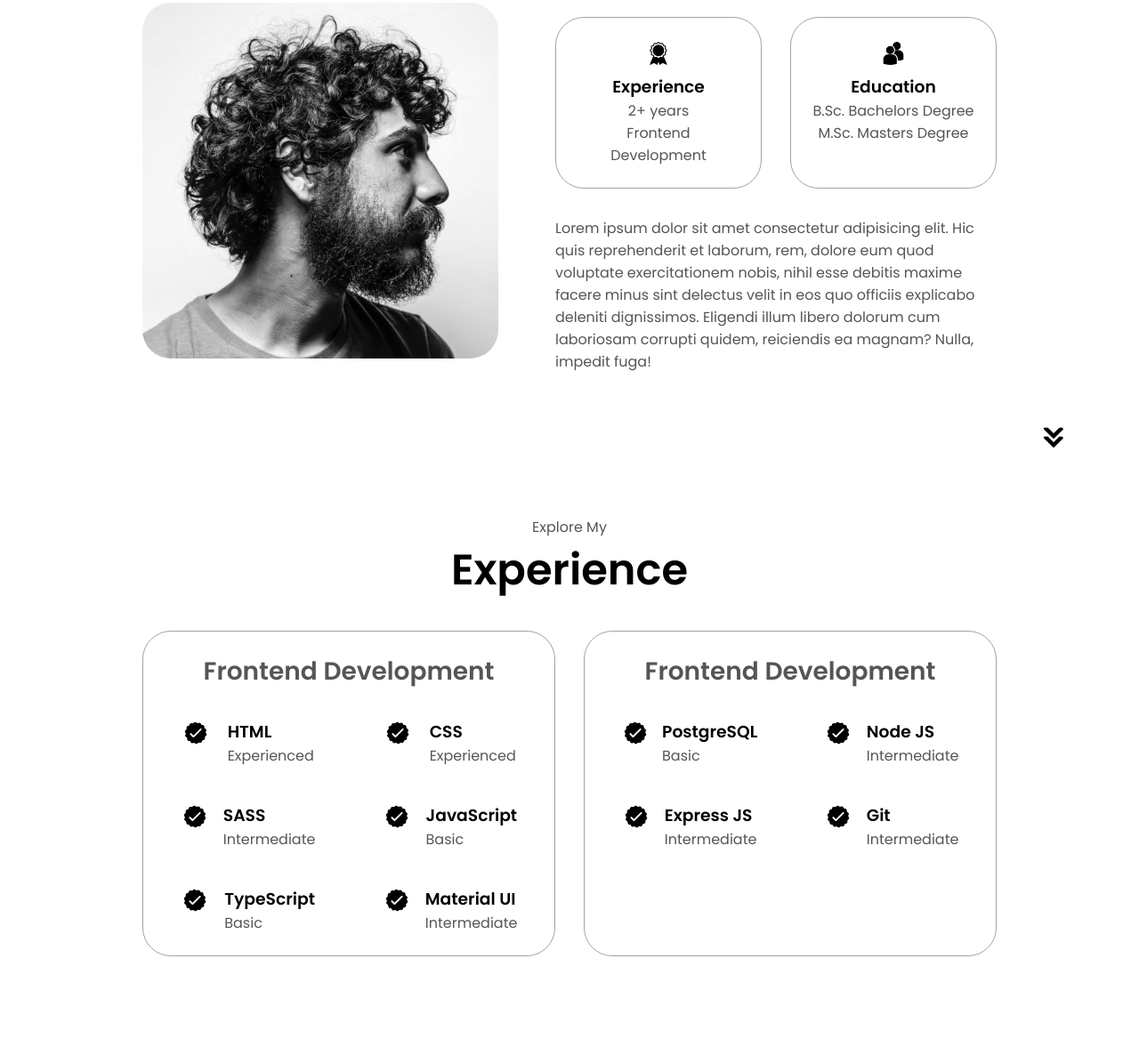
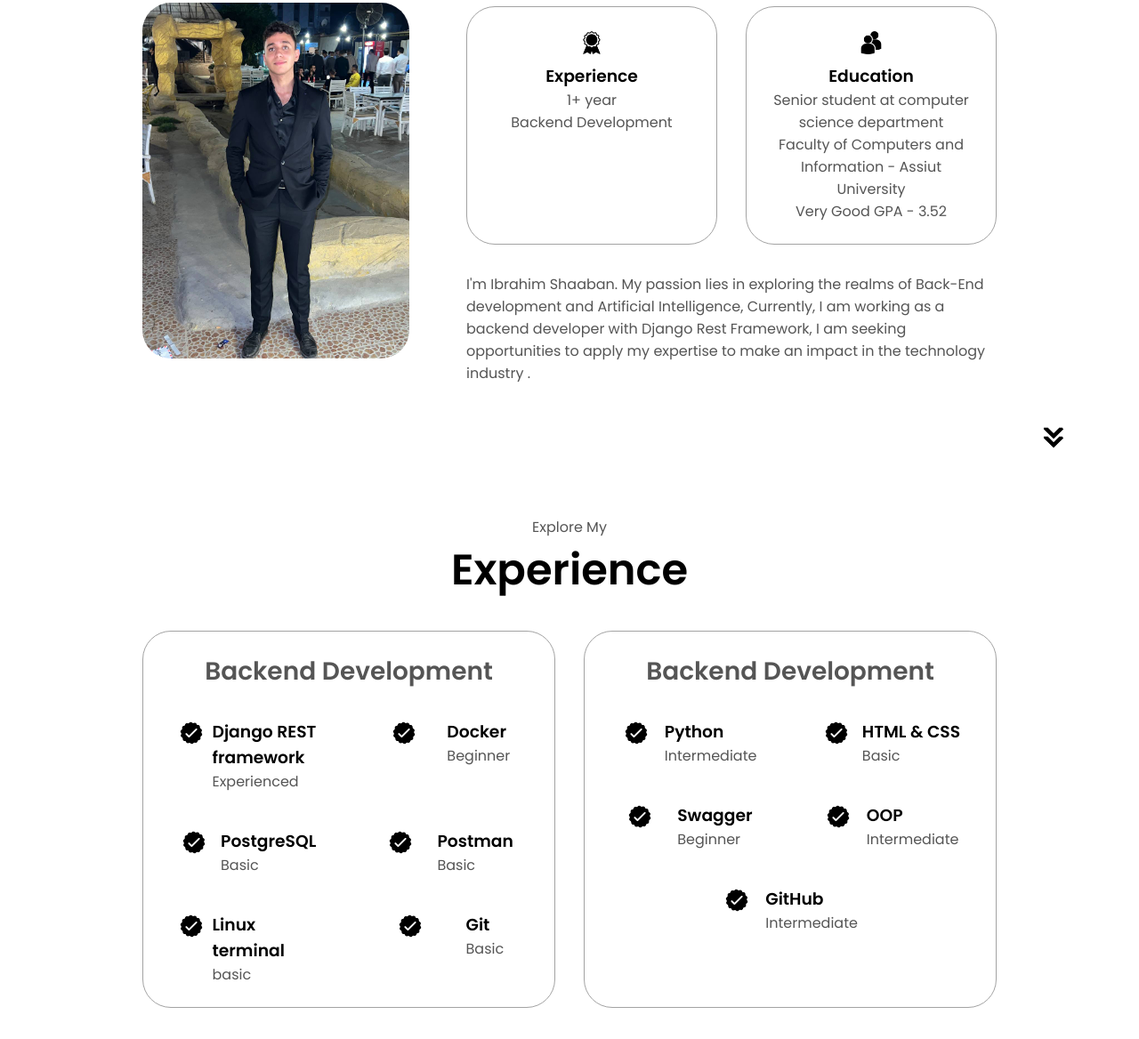
Before and after one commit to ibrahimshaabann/ibrahim.github.io, a plain HTML site: page index.html in a window 1280 px wide. Shown: the part 1116-2284 px from the top of the page at 89% size. Drawn offline with Linux system fonts and the light colour scheme.

Commit message:
update portfolio

```diff
--- a/index.html
+++ b/index.html
@@ -10,7 +10,7 @@
   </head>
   <body>
     <nav id="desktop-nav">
-      <div class="logo">John Doe</div>
+      <div class="logo">Ibrahim Shaaban</div>
       <div>
         <ul class="nav-links">
           <li><a href="#about">About</a></li>
@@ -21,7 +21,7 @@
       </div>
     </nav>
     <nav id="hamburger-nav">
-      <div class="logo">John Doe</div>
+      <div class="logo">Ibrahim Shaaban</div>
       <div class="hamburger-menu">
         <div class="hamburger-icon" onclick="toggleMenu()">
           <span></span>
@@ -38,16 +38,16 @@
     </nav>
     <section id="profile">
       <div class="section__pic-container">
-        <img src="./assets/profile-pic.png" alt="John Doe profile picture" />
+        <img src="./assets/Ibrahim2.jpeg" alt="Ibrahim Shaaban profile picture" />
       </div>
       <div class="section__text">
         <p class="section__text__p1">Hello, I'm</p>
-        <h1 class="title">John Doe</h1>
-        <p class="section__text__p2">Frontend Developer</p>
+        <h1 class="title">Ibrahim Shaaban</h1>
+        <p class="section__text__p2">Backend Developer</p>
         <div class="btn-container">
           <button
             class="btn btn-color-2"
-            onclick="window.open('./assets/resume-example.pdf')"
+            onclick="window.open('./assets/Ibrahim-Backend-CV .pdf')"
           >
             Download CV
           </button>
@@ -60,13 +60,13 @@
             src="./assets/linkedin.png"
             alt="My LinkedIn profile"
             class="icon"
-            onclick="location.href='https://linkedin.com/'"
+            onclick="location.href='https://www.linkedin.com/in/ibrahim-shaaban-647389246/'"
           />
           <img
             src="./assets/github.png"
             alt="My Github profile"
             class="icon"
-            onclick="location.href='https://github.com/'"
+            onclick="location.href='https://github.com/ibrahimshaabann'"
           />
         </div>
       </div>
@@ -77,7 +77,7 @@
       <div class="section-container">
         <div class="section__pic-container">
           <img
-            src="./assets/about-pic.png"
+            src="./assets/Ibrahim1.jpeg"
             alt="Profile picture"
             class="about-pic"
           />
@@ -91,7 +91,7 @@
                 class="icon"
               />
               <h3>Experience</h3>
-              <p>2+ years <br />Frontend Development</p>
+              <p>1+ year <br />Backend Development</p>
             </div>
             <div class="details-container">
               <img
@@ -100,17 +100,14 @@
                 class="icon"
               />
               <h3>Education</h3>
-              <p>B.Sc. Bachelors Degree<br />M.Sc. Masters Degree</p>
+              <p>Senior student at computer science department<br />Faculty of Computers and Information - Assiut University<br />Very Good GPA - 3.52</p>
             </div>
           </div>
           <div class="text-container">
             <p>
-              Lorem ipsum dolor sit amet consectetur adipisicing elit. Hic quis
-              reprehenderit et laborum, rem, dolore eum quod voluptate
-              exercitationem nobis, nihil esse debitis maxime facere minus sint
-              delectus velit in eos quo officiis explicabo deleniti dignissimos.
-              Eligendi illum libero dolorum cum laboriosam corrupti quidem,
-              reiciendis ea magnam? Nulla, impedit fuga!
+              I'm Ibrahim Shaaban. My passion lies in exploring the realms of Back-End development and Artificial Intelligence,
+              Currently, I am working as a backend developer with Django Rest Framework, I am seeking opportunities to
+              apply my expertise to make an impact in the technology industry .
             </p>
           </div>
         </div>
@@ -128,7 +125,7 @@
       <div class="experience-details-container">
         <div class="about-containers">
           <div class="details-container">
-            <h2 class="experience-sub-title">Frontend Development</h2>
+            <h2 class="experience-sub-title">Backend Development</h2>
             <div class="article-container">
               <article>
                 <img
@@ -137,7 +134,7 @@
                   class="icon"
                 />
                 <div>
-                  <h3>HTML</h3>
+                  <h3>Django REST framework</h3>
                   <p>Experienced</p>
                 </div>
               </article>
@@ -148,59 +145,10 @@
                   class="icon"
                 />
                 <div>
-                  <h3>CSS</h3>
-                  <p>Experienced</p>
+                  <h3>Docker</h3>
+                  <p>Beginner</p>
                 </div>
               </article>
-              <article>
-                <img
-                  src="./assets/checkmark.png"
-                  alt="Experience icon"
-                  class="icon"
-                />
-                <div>
-                  <h3>SASS</h3>
-                  <p>Intermediate</p>
-                </div>
-              </article>
-              <article>
-                <img
-                  src="./assets/checkmark.png"
-                  alt="Experience icon"
-                  class="icon"
-                />
-                <div>
-                  <h3>JavaScript</h3>
-                  <p>Basic</p>
-                </div>
-              </article>
-              <article>
-                <img
-                  src="./assets/checkmark.png"
-                  alt="Experience icon"
-                  class="icon"
-                />
-                <div>
-                  <h3>TypeScript</h3>
-                  <p>Basic</p>
-                </div>
-              </article>
-              <article>
-                <img
-                  src="./assets/checkmark.png"
-                  alt="Experience icon"
-                  class="icon"
-                />
-                <div>
-                  <h3>Material UI</h3>
-                  <p>Intermediate</p>
-                </div>
-              </article>
-            </div>
-          </div>
-          <div class="details-container">
-            <h2 class="experience-sub-title">Frontend Development</h2>
-            <div class="article-container">
               <article>
                 <img
                 src="./assets/checkmark.png"
@@ -219,7 +167,45 @@
                 class="icon"
                 />
                 <div>
-                  <h3>Node JS</h3>
+                  <h3>Postman</h3>
+                  <p>Basic</p>
+                </div>
+              </article>
+              <article>
+                <img
+                src="./assets/checkmark.png"
+                alt="Experience icon"
+                class="icon"
+                />
+                <div>
+                  <h3>Linux terminal</h3>
+                  <p>basic</p>
+                </div>
+              </article>
+              <article>
+                <img
+                  src="./assets/checkmark.png"
+                  alt="Experience icon"
+                  class="icon"
+                />
+                <div>
+                  <h3>Git</h3>
+                  <p>Basic</p>
+                </div>
+              </article>
+            </div>
+          </div>
+          <div class="details-container">
+            <h2 class="experience-sub-title">Backend Development</h2>
+            <div class="article-container">
+              <article>
+                <img
+                src="./assets/checkmark.png"
+                alt="Experience icon"
+                class="icon"
+                />
+                <div>
+                  <h3>Python</h3>
                   <p>Intermediate</p>
                 </div>
               </article>
@@ -230,8 +216,8 @@
                 class="icon"
                 />
                 <div>
-                  <h3>Express JS</h3>
-                  <p>Intermediate</p>
+                  <h3>HTML & CSS</h3>
+                  <p>Basic</p>
                 </div>
               </article>
               <article>
@@ -241,7 +227,30 @@
                 class="icon"
                 />
                 <div>
-                  <h3>Git</h3>
+                  <h3>Swagger</h3>
+                  <p>Beginner</p>
+                </div>
+              </article>
+              <article>
+                <img
+                src="./assets/checkmark.png"
+                alt="Experience icon"
+                class="icon"
+                />
+                <div>
+                  <h3>OOP</h3>
+                  <p>Intermediate</p>
+                </div>
+              </article>
+
+              <article>
+                <img
+                  src="./assets/checkmark.png"
+                  alt="Experience icon"
+                  class="icon"
+                />
+                <div>
+                  <h3>GitHub</h3>
                   <p>Intermediate</p>
                 </div>
               </article>
@@ -273,13 +282,13 @@
             <div class="btn-container">
               <button
                 class="btn btn-color-2 project-btn"
-                onclick="location.href='https://github.com/'"
+                onclick="location.href='https:https://github.com/ibrahimshaabann'"
               >
                 Github
               </button>
               <button
                 class="btn btn-color-2 project-btn"
-                onclick="location.href='https://github.com/'"
+                onclick="location.href='https://github.com/ibrahimshaabann'"
               >
                 Live Demo
               </button>
@@ -297,13 +306,13 @@
             <div class="btn-container">
               <button
                 class="btn btn-color-2 project-btn"
-                onclick="location.href='https://github.com/'"
+                onclick="location.href='https://github.com/ibrahimshaabann'"
               >
                 Github
               </button>
               <button
                 class="btn btn-color-2 project-btn"
-                onclick="location.href='https://github.com/'"
+                onclick="location.href='https://github.com/ibrahimshaabann'"
               >
                 Live Demo
               </button>
@@ -352,7 +361,7 @@
             alt="Email icon"
             class="icon contact-icon email-icon"
           />
-          <p><a href="mailto:examplemail@gmail.com">Example@gmail.com</a></p>
+          <p><a href="mailto:ibrahimshaaban888@gmail.com">ibrahimshaaban888@gmail.com</a></p>
         </div>
         <div class="contact-info-container">
           <img
@@ -360,7 +369,7 @@
             alt="LinkedIn icon"
             class="icon contact-icon"
           />
-          <p><a href="https://www.linkedin.com">LinkedIn</a></p>
+          <p><a href="https://www.linkedin.com/in/ibrahim-shaaban-647389246/">LinkedIn</a></p>
         </div>
       </div>
     </section>
@@ -375,7 +384,7 @@
           </ul>
         </div>
       </nav>
-      <p>Copyright &#169; 2023 John Doe. All Rights Reserved.</p>
+      <p>Copyright &#169; 2023 Ibrahim Shaaban. All Rights Reserved.</p>
     </footer>
     <script src="script.js"></script>
   </body>
```
Also changed, not shown: assets/Ibrahim1.jpeg (added), assets/Ibrahim2.jpeg (added), assets/profile-pic-2.png (deleted), assets/profile-pic.png (deleted), 2 other files. Lines whose indentation alone changed are shown as unchanged.
